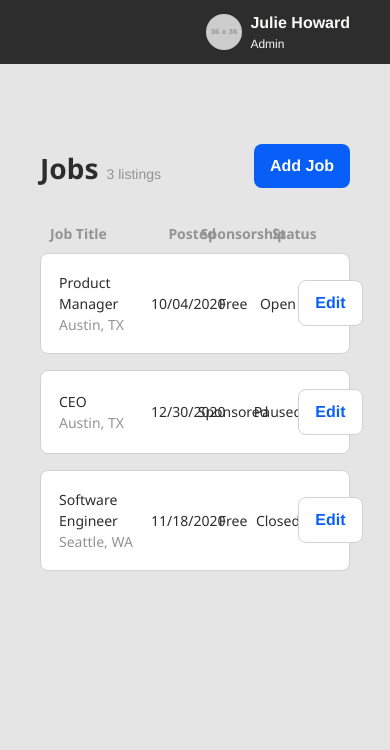
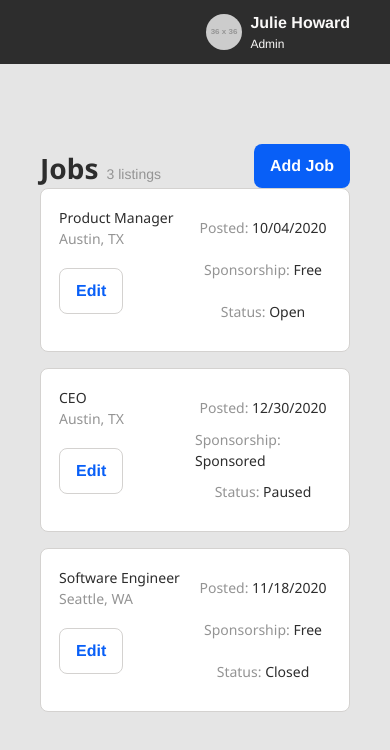
Before and after one commit to christinakerr/frontend-exercise, a React (Create React App) app: page / in a window 390 px wide. Shown: the top 750 px of the page. Built offline with nearby package versions, Linux system fonts and the light colour scheme.

Commit message:
Added media query for mobile formatting

```diff
--- a/src/components/Button.js
+++ /dev/null
@@ -1,9 +0,0 @@
-import React from 'react'
-
-function Button(props) {
-    return (
-        <button>{props.children}</button>
-    );
-}
-
-export default Button;
--- a/src/components/Form/Form.js
+++ b/src/components/Form/Form.js
@@ -1,5 +1,4 @@
 import React from 'react'
-import Button from "../Button"
 import { Link } from "react-router-dom"
 import "./Form.css"
 
--- a/src/components/Job/Job.js
+++ b/src/components/Job/Job.js
@@ -10,10 +10,10 @@ function Job(props) {
                 <div className="job-item">{props.title}</div>
                 <div className="job-location">{props.location}</div>
             </div>
-            <div className="center job-item">{props.posted}</div>
-            <div className="center job-item">{props.sponsorship}</div>
-            <div className="center job-item">{props.status}</div>
-            <Link to={"/edit/" + props.id} data-testid="edit-job-btn" className="right"><button className="btn-secondary">Edit</button></Link>
+            <div className="center job-item job-item-mobile"><span className="mobile-only">Posted: </span>{props.posted}</div>
+            <div className="center job-item job-item-mobile"><span className="mobile-only">Sponsorship: </span>{props.sponsorship}</div>
+            <div className="center job-item job-item-mobile"><span className="mobile-only">Status: </span>{props.status}</div>
+            <Link to={"/edit/" + props.id} data-testid="edit-job-btn" className="right edit-btn-mobile"><button className="btn-secondary">Edit</button></Link>
         </div>
     );
 }
--- a/src/index.css
+++ b/src/index.css
@@ -102,3 +102,38 @@ main, header {
 .right {
   justify-self: right;
 }
+
+.mobile-only {
+  display: none;
+}
+
+@media (max-width: 576px) {
+  .job-grid {
+    grid-template-columns: 50% 50%;
+    grid-template-rows: 1fr 1fr 1fr;
+  }
+  .job-title-col {
+    grid-column: 1 / 2;
+  }
+  #title-col-head {
+    grid-column: 1 / 2;
+  }
+  .job-item-mobile {
+    grid-column: 2 / 3;
+  }
+  .edit-btn-mobile {
+    grid-column: 1 / 2;
+    grid-row: 2 / 4;
+    justify-self: left;
+  }
+  .mobile-only {
+    display: inline;
+    color: #949494;
+  }
+  .col-head {
+    display: none;
+  }
+  #title, #location, select {
+    width: 100% !important;
+  }
+}
--- a/src/pages/Listings/Listings.js
+++ b/src/pages/Listings/Listings.js
@@ -25,9 +25,9 @@ function Listings(props) {
             </div>
             <div className="job-grid">
                 <div id="title-col-head" className="col-head">Job Title</div>
-                <div className="col-head center">Posted</div>
-                <div className="col-head center">Sponsorship</div>
-                <div className="col-head center">Status</div>
+                <div className="col-head center job-item-mobile">Posted</div>
+                <div className="col-head center job-item-mobile">Sponsorship</div>
+                <div className="col-head center job-item-mobile">Status</div>
                 <div className="col-head"></div>
             </div>
             <div>
--- a/src/pages/NotFound.js
+++ b/src/pages/NotFound.js
@@ -1,12 +1,11 @@
 import React from 'react'
-import Button from "../components/Button"
 import { Link } from "react-router-dom"
 
 function NotFound() {
     return (
         <div>
             <h1>Page Not Found</h1>
-            <Link to="/"><Button>Return to Listings</Button></Link>
+            <Link to="/"><button className="btn-primary">Return to Listings</button></Link>
         </div>
     );
 }
```
